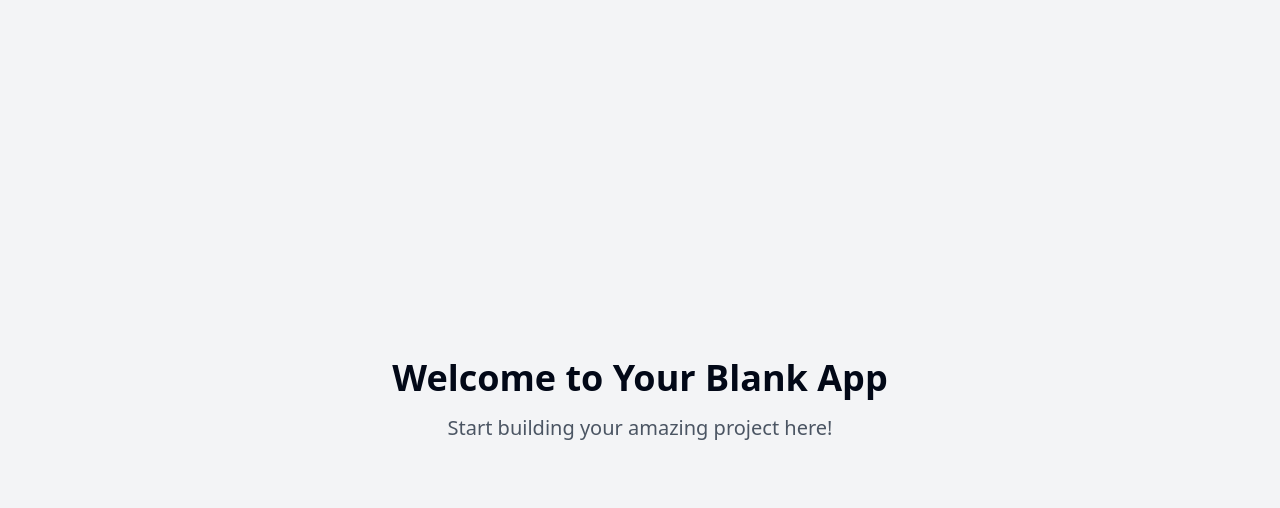
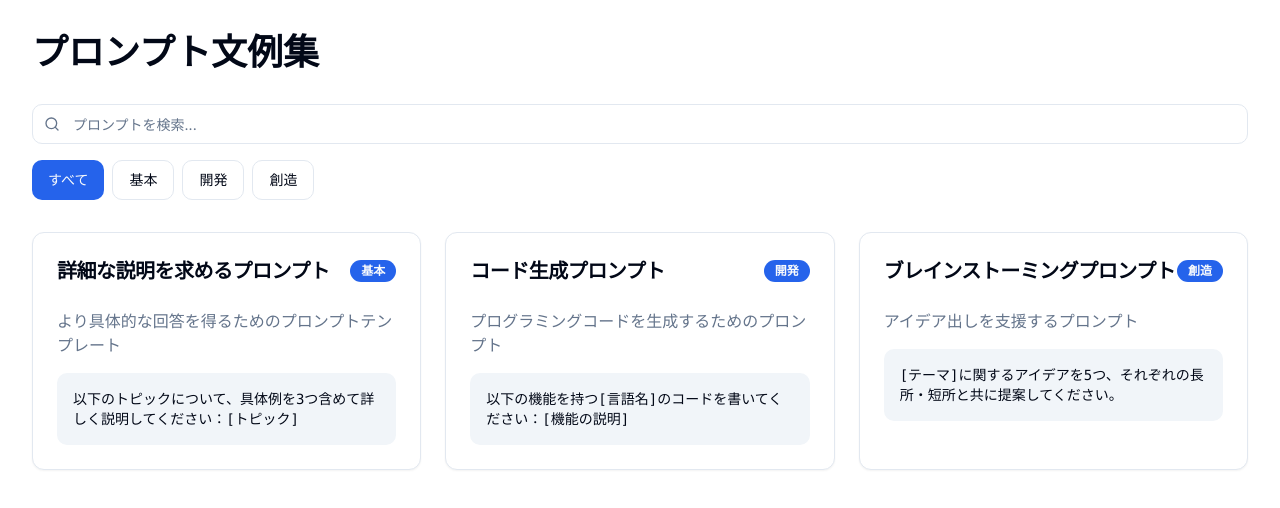
Before and after one commit to halc8312/lingo-bloom, a React (Vite) app: page / in a window 1280 px wide. Shown: the top 508 px of the page. Built offline with nearby package versions, Linux system fonts and the light colour scheme.

Commit message:
Create basic functionality for prompt site
Implemented foundational features for a site that compiles examples of prompts for LLM (Language Learning Models).
[skip gpt_engineer]

```diff
--- /dev/null
+++ b/src/components/CategoryFilter.tsx
@@ -0,0 +1,35 @@
+import { Button } from "@/components/ui/button";
+
+interface CategoryFilterProps {
+  categories: string[];
+  selectedCategory: string;
+  onSelectCategory: (category: string) => void;
+}
+
+const CategoryFilter = ({
+  categories,
+  selectedCategory,
+  onSelectCategory,
+}: CategoryFilterProps) => {
+  return (
+    <div className="flex flex-wrap gap-2">
+      <Button
+        variant={selectedCategory === "all" ? "default" : "outline"}
+        onClick={() => onSelectCategory("all")}
+      >
+        すべて
+      </Button>
+      {categories.map((category) => (
+        <Button
+          key={category}
+          variant={selectedCategory === category ? "default" : "outline"}
+          onClick={() => onSelectCategory(category)}
+        >
+          {category}
+        </Button>
+      ))}
+    </div>
+  );
+};
+
+export default CategoryFilter;
--- /dev/null
+++ b/src/components/PromptCard.tsx
@@ -0,0 +1,30 @@
+import { Card, CardHeader, CardTitle, CardContent } from "@/components/ui/card";
+import { Badge } from "@/components/ui/badge";
+
+interface PromptCardProps {
+  title: string;
+  description: string;
+  category: string;
+  prompt: string;
+}
+
+const PromptCard = ({ title, description, category, prompt }: PromptCardProps) => {
+  return (
+    <Card className="transition-all hover:shadow-lg">
+      <CardHeader>
+        <div className="flex items-center justify-between">
+          <CardTitle className="text-xl">{title}</CardTitle>
+          <Badge>{category}</Badge>
+        </div>
+      </CardHeader>
+      <CardContent>
+        <p className="mb-4 text-muted-foreground">{description}</p>
+        <div className="rounded-md bg-muted p-4">
+          <pre className="whitespace-pre-wrap text-sm">{prompt}</pre>
+        </div>
+      </CardContent>
+    </Card>
+  );
+};
+
+export default PromptCard;
--- /dev/null
+++ b/src/components/SearchBar.tsx
@@ -0,0 +1,21 @@
+import { Input } from "@/components/ui/input";
+import { Search } from "lucide-react";
+
+interface SearchBarProps {
+  onSearch: (query: string) => void;
+}
+
+const SearchBar = ({ onSearch }: SearchBarProps) => {
+  return (
+    <div className="relative">
+      <Search className="absolute left-3 top-1/2 h-4 w-4 -translate-y-1/2 text-muted-foreground" />
+      <Input
+        className="pl-10"
+        placeholder="プロンプトを検索..."
+        onChange={(e) => onSearch(e.target.value)}
+      />
+    </div>
+  );
+};
+
+export default SearchBar;
--- a/src/index.css
+++ b/src/index.css
@@ -1,3 +1,5 @@
+@import url('https://fonts.googleapis.com/css2?family=Inter:wght@400;500;600;700&display=swap');
+
 @tailwind base;
 @tailwind components;
 @tailwind utilities;
@@ -6,87 +8,24 @@
   :root {
     --background: 0 0% 100%;
     --foreground: 222.2 84% 4.9%;
-
     --card: 0 0% 100%;
     --card-foreground: 222.2 84% 4.9%;
-
     --popover: 0 0% 100%;
     --popover-foreground: 222.2 84% 4.9%;
-
-    --primary: 222.2 47.4% 11.2%;
+    --primary: 221.2 83.2% 53.3%;
     --primary-foreground: 210 40% 98%;
-
     --secondary: 210 40% 96.1%;
     --secondary-foreground: 222.2 47.4% 11.2%;
-
     --muted: 210 40% 96.1%;
     --muted-foreground: 215.4 16.3% 46.9%;
-
     --accent: 210 40% 96.1%;
     --accent-foreground: 222.2 47.4% 11.2%;
-
     --destructive: 0 84.2% 60.2%;
     --destructive-foreground: 210 40% 98%;
-
     --border: 214.3 31.8% 91.4%;
     --input: 214.3 31.8% 91.4%;
-    --ring: 222.2 84% 4.9%;
-
-    --radius: 0.5rem;
-
-    --sidebar-background: 0 0% 98%;
-
-    --sidebar-foreground: 240 5.3% 26.1%;
-
-    --sidebar-primary: 240 5.9% 10%;
-
-    --sidebar-primary-foreground: 0 0% 98%;
-
-    --sidebar-accent: 240 4.8% 95.9%;
-
-    --sidebar-accent-foreground: 240 5.9% 10%;
-
-    --sidebar-border: 220 13% 91%;
-
-    --sidebar-ring: 217.2 91.2% 59.8%;
-  }
-
-  .dark {
-    --background: 222.2 84% 4.9%;
-    --foreground: 210 40% 98%;
-
-    --card: 222.2 84% 4.9%;
-    --card-foreground: 210 40% 98%;
-
-    --popover: 222.2 84% 4.9%;
-    --popover-foreground: 210 40% 98%;
-
-    --primary: 210 40% 98%;
-    --primary-foreground: 222.2 47.4% 11.2%;
-
-    --secondary: 217.2 32.6% 17.5%;
-    --secondary-foreground: 210 40% 98%;
-
-    --muted: 217.2 32.6% 17.5%;
-    --muted-foreground: 215 20.2% 65.1%;
-
-    --accent: 217.2 32.6% 17.5%;
-    --accent-foreground: 210 40% 98%;
-
-    --destructive: 0 62.8% 30.6%;
-    --destructive-foreground: 210 40% 98%;
-
-    --border: 217.2 32.6% 17.5%;
-    --input: 217.2 32.6% 17.5%;
-    --ring: 212.7 26.8% 83.9%;
-    --sidebar-background: 240 5.9% 10%;
-    --sidebar-foreground: 240 4.8% 95.9%;
-    --sidebar-primary: 224.3 76.3% 48%;
-    --sidebar-primary-foreground: 0 0% 100%;
-    --sidebar-accent: 240 3.7% 15.9%;
-    --sidebar-accent-foreground: 240 4.8% 95.9%;
-    --sidebar-border: 240 3.7% 15.9%;
-    --sidebar-ring: 217.2 91.2% 59.8%;
+    --ring: 221.2 83.2% 53.3%;
+    --radius: 0.75rem;
   }
 }
 
@@ -94,8 +33,8 @@
   * {
     @apply border-border;
   }
-
   body {
     @apply bg-background text-foreground;
+    font-feature-settings: "rlig" 1, "calt" 1;
   }
 }
--- a/src/pages/Index.tsx
+++ b/src/pages/Index.tsx
@@ -1,11 +1,62 @@
-// Update this page (the content is just a fallback if you fail to update the page)
+import { useState } from "react";
+import SearchBar from "@/components/SearchBar";
+import CategoryFilter from "@/components/CategoryFilter";
+import PromptCard from "@/components/PromptCard";
+
+const SAMPLE_PROMPTS = [
+  {
+    id: 1,
+    title: "詳細な説明を求めるプロンプト",
+    description: "より具体的な回答を得るためのプロンプトテンプレート",
+    category: "基本",
+    prompt: "以下のトピックについて、具体例を3つ含めて詳しく説明してください：[トピック]",
+  },
+  {
+    id: 2,
+    title: "コード生成プロンプト",
+    description: "プログラミングコードを生成するためのプロンプト",
+    category: "開発",
+    prompt: "以下の機能を持つ[言語名]のコードを書いてください：[機能の説明]",
+  },
+  {
+    id: 3,
+    title: "ブレインストーミングプロンプト",
+    description: "アイデア出しを支援するプロンプト",
+    category: "創造",
+    prompt: "[テーマ]に関するアイデアを5つ、それぞれの長所・短所と共に提案してください。",
+  },
+];
+
+const CATEGORIES = ["基本", "開発", "創造"];
 
 const Index = () => {
+  const [searchQuery, setSearchQuery] = useState("");
+  const [selectedCategory, setSelectedCategory] = useState("all");
+
+  const filteredPrompts = SAMPLE_PROMPTS.filter((prompt) => {
+    const matchesSearch = prompt.title.toLowerCase().includes(searchQuery.toLowerCase()) ||
+      prompt.description.toLowerCase().includes(searchQuery.toLowerCase());
+    const matchesCategory = selectedCategory === "all" || prompt.category === selectedCategory;
+    return matchesSearch && matchesCategory;
+  });
+
   return (
-    <div className="min-h-screen flex items-center justify-center bg-gray-100">
-      <div className="text-center">
-        <h1 className="text-4xl font-bold mb-4">Welcome to Your Blank App</h1>
-        <p className="text-xl text-gray-600">Start building your amazing project here!</p>
+    <div className="container py-8">
+      <h1 className="mb-8 text-4xl font-bold">プロンプト文例集</h1>
+
+      <div className="mb-8 space-y-4">
+        <SearchBar onSearch={setSearchQuery} />
+        <CategoryFilter
+          categories={CATEGORIES}
+          selectedCategory={selectedCategory}
+          onSelectCategory={setSelectedCategory}
+        />
+      </div>
+
+      <div className="grid gap-6 md:grid-cols-2 lg:grid-cols-3">
+        {filteredPrompts.map((prompt) => (
+          <PromptCard key={prompt.id} {...prompt} />
+        ))}
       </div>
     </div>
   );
--- a/tailwind.config.ts
+++ b/tailwind.config.ts
@@ -12,85 +12,56 @@ export default {
   theme: {
     container: {
       center: true,
-			padding: '2rem',
+      padding: "2rem",
       screens: {
-				'2xl': '1400px'
-			}
+        "2xl": "1400px",
+      },
     },
     extend: {
       colors: {
-				border: 'hsl(var(--border))',
-				input: 'hsl(var(--input))',
-				ring: 'hsl(var(--ring))',
-				background: 'hsl(var(--background))',
-				foreground: 'hsl(var(--foreground))',
+        border: "hsl(var(--border))",
+        input: "hsl(var(--input))",
+        ring: "hsl(var(--ring))",
+        background: "hsl(var(--background))",
+        foreground: "hsl(var(--foreground))",
         primary: {
-					DEFAULT: 'hsl(var(--primary))',
-					foreground: 'hsl(var(--primary-foreground))'
+          DEFAULT: "hsl(var(--primary))",
+          foreground: "hsl(var(--primary-foreground))",
         },
         secondary: {
-					DEFAULT: 'hsl(var(--secondary))',
-					foreground: 'hsl(var(--secondary-foreground))'
+          DEFAULT: "hsl(var(--secondary))",
+          foreground: "hsl(var(--secondary-foreground))",
         },
         destructive: {
-					DEFAULT: 'hsl(var(--destructive))',
-					foreground: 'hsl(var(--destructive-foreground))'
+          DEFAULT: "hsl(var(--destructive))",
+          foreground: "hsl(var(--destructive-foreground))",
         },
         muted: {
-					DEFAULT: 'hsl(var(--muted))',
-					foreground: 'hsl(var(--muted-foreground))'
+          DEFAULT: "hsl(var(--muted))",
+          foreground: "hsl(var(--muted-foreground))",
         },
         accent: {
-					DEFAULT: 'hsl(var(--accent))',
-					foreground: 'hsl(var(--accent-foreground))'
+          DEFAULT: "hsl(var(--accent))",
+          foreground: "hsl(var(--accent-foreground))",
         },
         popover: {
-					DEFAULT: 'hsl(var(--popover))',
-					foreground: 'hsl(var(--popover-foreground))'
+          DEFAULT: "hsl(var(--popover))",
+          foreground: "hsl(var(--popover-foreground))",
         },
         card: {
-					DEFAULT: 'hsl(var(--card))',
-					foreground: 'hsl(var(--card-foreground))'
+          DEFAULT: "hsl(var(--card))",
+          foreground: "hsl(var(--card-foreground))",
         },
-				sidebar: {
-					DEFAULT: 'hsl(var(--sidebar-background))',
-					foreground: 'hsl(var(--sidebar-foreground))',
-					primary: 'hsl(var(--sidebar-primary))',
-					'primary-foreground': 'hsl(var(--sidebar-primary-foreground))',
-					accent: 'hsl(var(--sidebar-accent))',
-					'accent-foreground': 'hsl(var(--sidebar-accent-foreground))',
-					border: 'hsl(var(--sidebar-border))',
-					ring: 'hsl(var(--sidebar-ring))'
-				}
+      },
+      fontFamily: {
+        sans: ["Inter", "sans-serif"],
       },
       borderRadius: {
-				lg: 'var(--radius)',
-				md: 'calc(var(--radius) - 2px)',
-				sm: 'calc(var(--radius) - 4px)'
+        lg: "var(--radius)",
+        md: "calc(var(--radius) - 2px)",
+        sm: "calc(var(--radius) - 4px)",
       },
-			keyframes: {
-				'accordion-down': {
-					from: {
-						height: '0'
     },
-					to: {
-						height: 'var(--radix-accordion-content-height)'
-					}
-				},
-				'accordion-up': {
-					from: {
-						height: 'var(--radix-accordion-content-height)'
-					},
-					to: {
-						height: '0'
-					}
-				}
-			},
-			animation: {
-				'accordion-down': 'accordion-down 0.2s ease-out',
-				'accordion-up': 'accordion-up 0.2s ease-out'
-			}
-		}
   },
   plugins: [require("tailwindcss-animate")],
 } satisfies Config;
```
Lines whose indentation alone changed are shown as unchanged.
